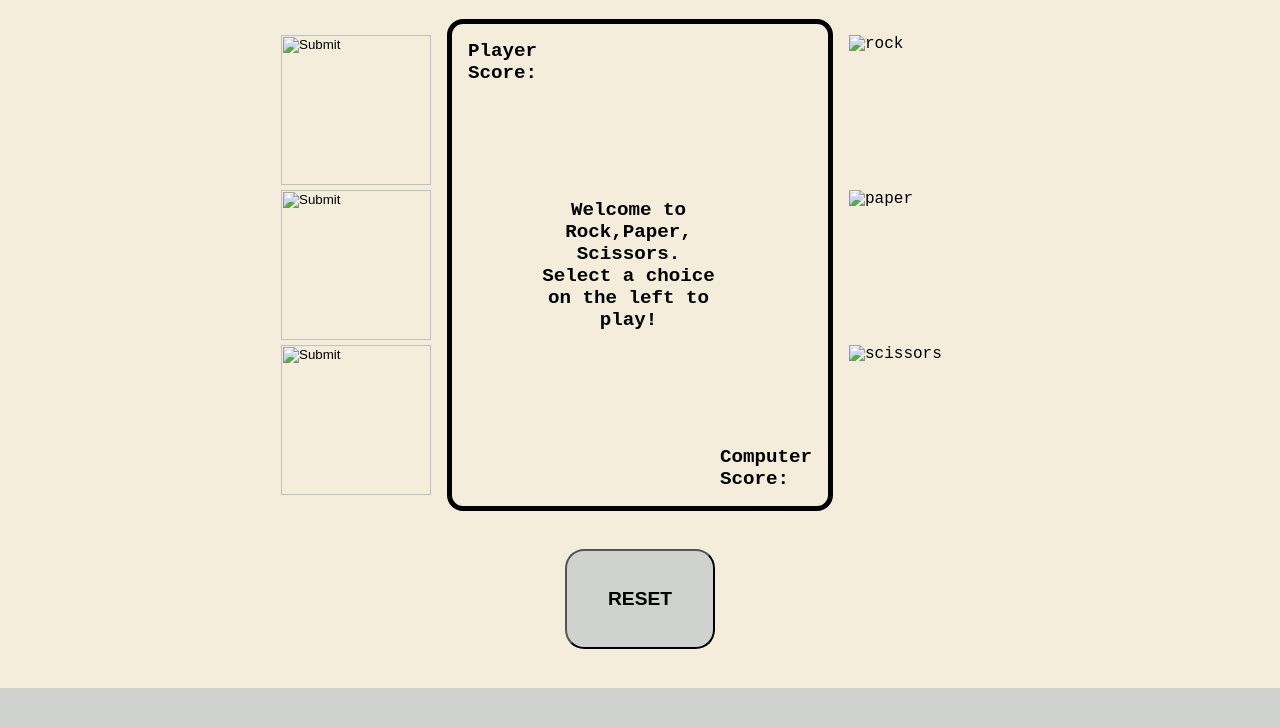
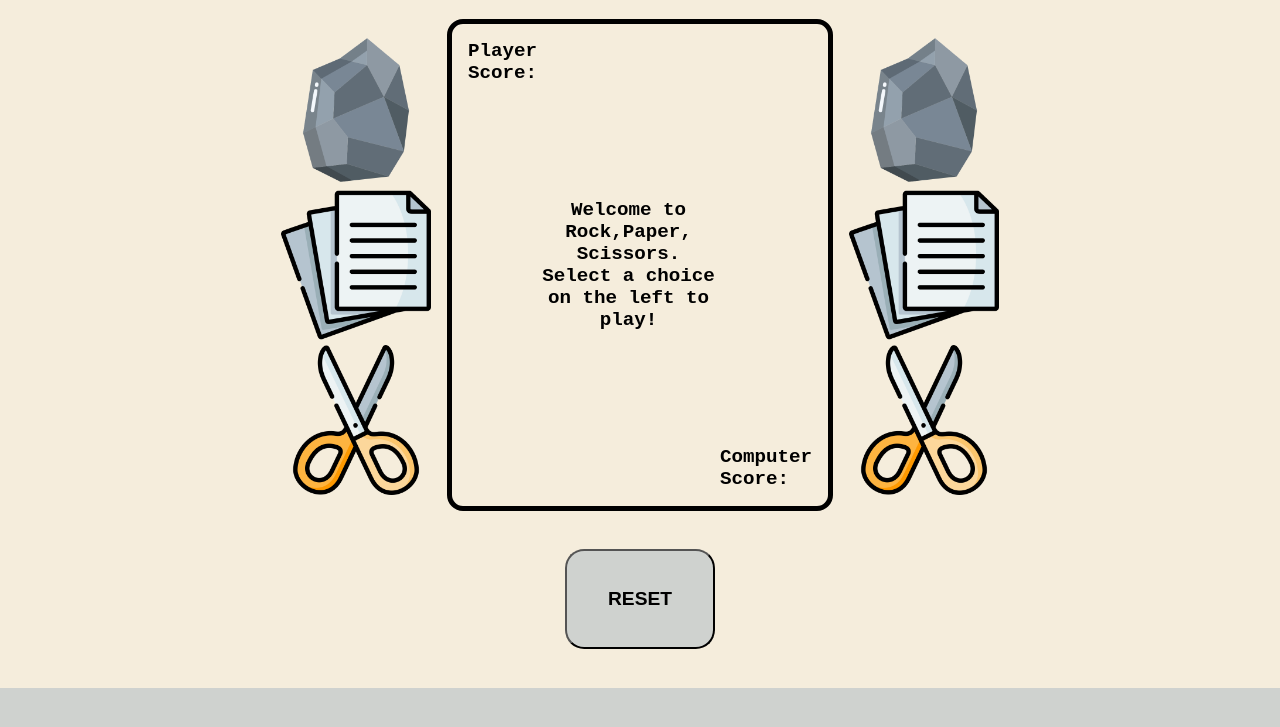
Before and after one commit to rzho17/rock-paper-scissors, a plain HTML site: page index.html in a window 1280 px wide. Shown: the part 69-796 px from the top of the page. Drawn offline with Linux system fonts and the light colour scheme; the site is published under a folder, as on GitHub Pages, so addresses that start at the root find nothing.

Commit message:
Redirect correct path for images

```diff
--- a/index.html
+++ b/index.html
@@ -12,9 +12,9 @@
 
             <div class="gameBox">
                 <div class="playerBox">
-                    <input type="image" src="/images/stone.png" class="rock">
-                    <input type="image" src="/images/paper.png" class="paper">
-                    <input type="image" src="/images/scissors.png" class="scissors">
+                    <input type="image" src="./images/stone.png" class="rock">
+                    <input type="image" src="./images/paper.png" class="paper">
+                    <input type="image" src="./images/scissors.png" class="scissors">
                 </div>
 
 
@@ -30,9 +30,9 @@
                 </div>
 
                 <div class="computerBox">
-                    <img class ="rock" src="/images/stone.png" alt="rock">
-                    <img class ="paper" src="/images/paper.png" alt="paper">
-                    <img class ="scissors" src="/images/scissors.png" alt="scissors">
+                    <img class ="rock" src="./images/stone.png" alt="rock">
+                    <img class ="paper" src="./images/paper.png" alt="paper">
+                    <img class ="scissors" src="./images/scissors.png" alt="scissors">
                 </div>
 
 
```
